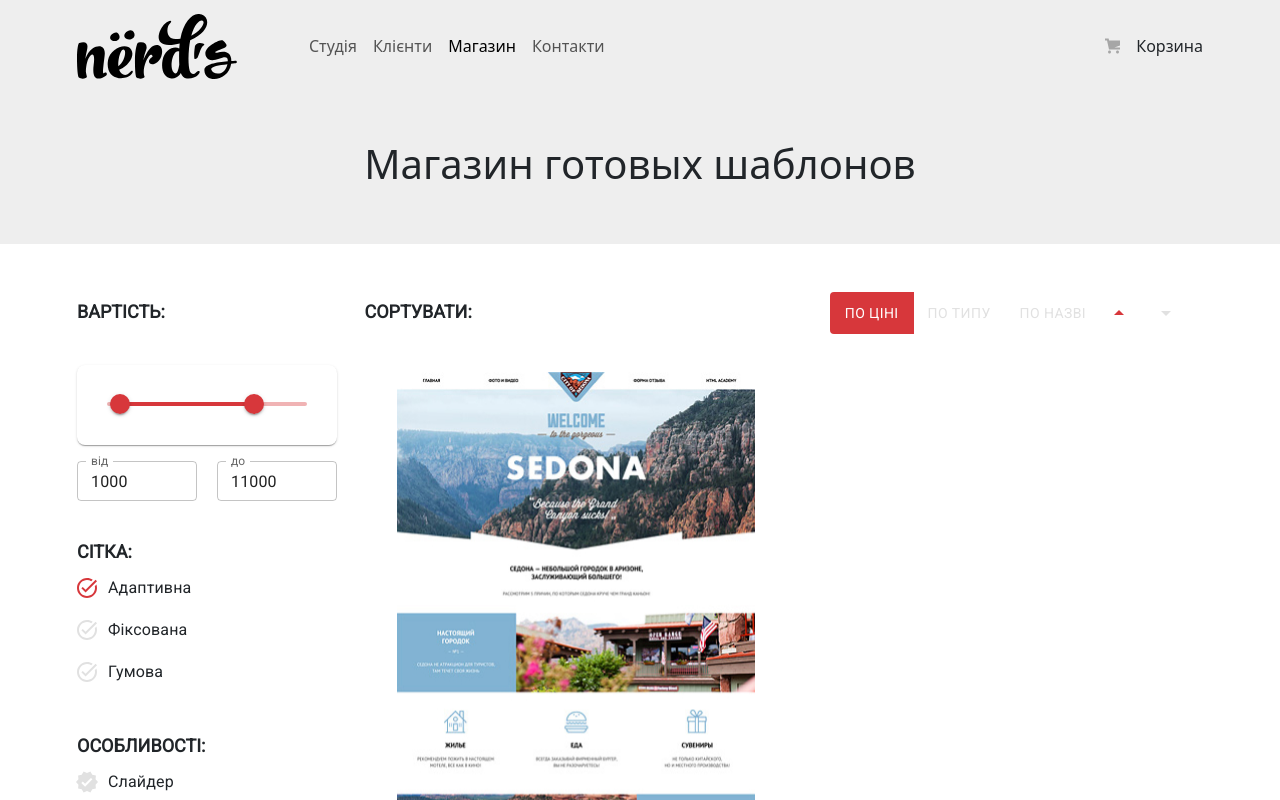
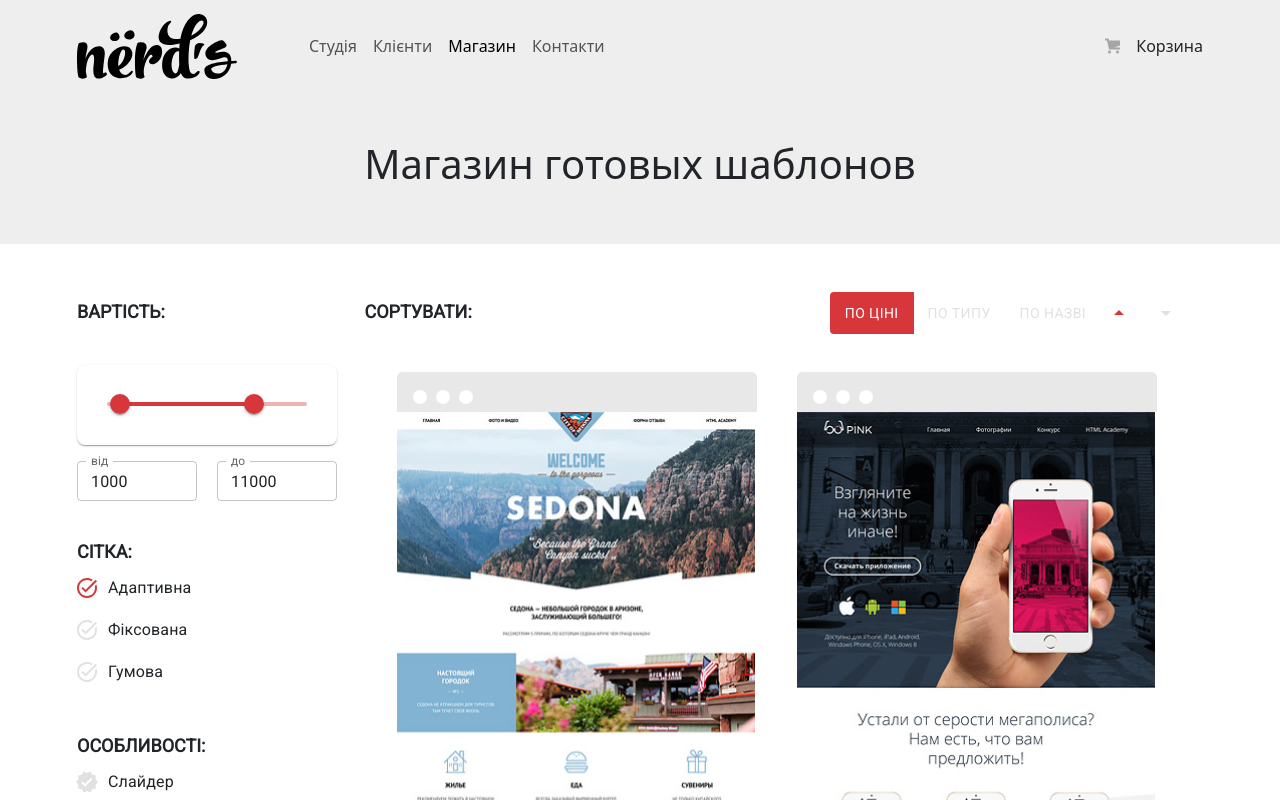
Before and after one commit to xSemuel/project-nerds, a React (Create React App) app: page /store in a window 1280 px wide. Shown: the top 800 px of the page. Built offline with nearby package versions, Linux system fonts and the light colour scheme.

Commit message:
feat: added css to CatalogCards component

```diff
--- a/src/components/catalog-cards/CatalogCards.jsx
+++ b/src/components/catalog-cards/CatalogCards.jsx
@@ -1,34 +1,180 @@
+/** @jsxImportSource @emotion/react */
+import { css } from '@emotion/react';
 import ButtonsShowCard from "./ButtonsShowCard"
 import { CATALOG_GOODS } from "../../constants"
+
+    const catalogList = css`
+        display: flex;
+        flex-wrap: wrap;
+        margin-bottom: 23px;
+    `
+    const catalogItem = css`
+        width: 360px;
+        height: 620px;
+        margin-right: 40px;
+        margin-bottom: 30px;
+        position: relative;
+        border-radius: 0 0 5px 5px;
+        cursor: pointer;
+        &:nth-child(2n) {
+            margin-right: 0;
+        }
+        &:hover {
+            box-shadow: 0px 6px 15px rgba(0, 0, 0), 0.25);
+            opacity: 1;
+            display: block;
+        }
+    `
+    const catalogSlider = css`
+        width: 360px;
+        height: 40px;
+        background-color: #4d4d4d;
+        opacity: 0.12;
+        padding: 13px 284px 13px 16px;
+        box-sizing: border-box;
+        border: 1px solid #4d4d4d;
+        border-radius: 5px 5px 0 0;
+        &:hover {
+            opacity: 1;
+        }
+    `
+    const circle = css `
+        display: inline-block;
+        position: relative;
+        left: 22px;
+        vertical-align: baseline;
+        width: 14px;
+        height: 14px;
+        border-radius: 50%;
+        background-color: #ffffff;
+        &::after {
+            content: "";
+            position: absolute;
+            width: 14px;
+            height: 14px;
+            border-radius: 50%;
+            background-color: #ffffff;
+            left: 23px;
+        }
+        &::before {
+            content: "";
+            position: absolute;
+            width: 14px;
+            height: 14px;
+            border-radius: 50%;
+            background-color: #ffffff;
+            right: 23px;
+        }
+
+    `
+    const catalogImg = css `
+        width: 358px;
+        height: 578px;
+        border: 1px solid rgba( 0, 0, 0), 0.1);
+        border-radius: 0 0 5px 5px;
+    `
+
+    const itemImg = css `
+        width: 358px;
+        height: 578px;
+        border-radius: 0 0 5px 5px;
+    `
+
+    const catalogItemDescription = css `
+        width: 360px;
+        min-height: 231px;
+        padding: 26px 52px 44px 52px;
+        border-radius: 0 0 5px 5px;
+        box-sizing: border-box;
+        position: absolute;
+        bottom: 0;
+        background-color: #eeeeee;
+        display: none;
+        overflow: hidden;
+        &:hover {
+            display: block;
+        }
+    `
+    const catalogItemDescriptionTitle = css `
+        margin: 0;
+        font-weight: 700;
+        font-size: 18px;
+        line-height: 30px;
+        text-align: center;
+        text-transform: uppercase;
+        margin-bottom: 12px;
+        display: -webkit-box;
+        -webkit-line-clamp: 2;
+        -webkit-box-orient: vertical;
+        overflow: hidden;
+    `
+    const catalogItemDescriptionLink = css `
+        &:hover {
+            color: #fb565a;
+        }
+        &:active {
+            color: #000000;
+            opacity: 0.3;
+        }
+    `
+    const catalogItemDescriptionContent = css `
+        line-height: 18px;
+        text-align: center;
+        color: #666666;
+        margin: 0;
+        margin-bottom: 32px;
+        display: -webkit-box;
+        -webkit-line-clamp: 10;
+        -webkit-box-orient: vertical;
+        overflow: hidden;
+    `
+    const btnCatalogItem  = css `
+        display: block;
+        width: 200px;
+        padding: 17px 72px 15px 72px;
+        box-sizing: border-box;
+        background-color: #fb565a;
+        margin: 0 auto;
+        cursor: pointer;
+            &:hover {
+                background-color: #e74246;
+            }
+            &:active {
+                background-color: #d7373b;
+                box-shadow: inset 0px 3px 0px rgba(0, 0, 0, 0.1);
+                outline: none;
+            }
+    `
 
 export const CatalogCards = () => {
     return (
         <>
-            <ul className="catalog-list">
+            <ul css={catalogList}>
 
                 {CATALOG_GOODS.map(({ title, srcLogo, alt, descName, descInfo, descAriaLabel, descPrice }, index) =>
 
-                <li key={index} className="catalog-item">
-                    <div className="catalog-slider">
-                        <div className="circle"></div>
+                <li key={index} css={catalogItem}>
+                    <div css={catalogSlider}>
+                        <div css={circle}></div>
                     </div>
-                    <div className="catalog-img">
+                    <div className={catalogImg}>
                         <h3 className="visually-hidden">{title}</h3>
-                        <img
+                        <img css={itemImg}
                             src={srcLogo}
                             width="358"
                             height="578"
                             alt={alt}
                         />
                     </div>
-                    <div className="catalog-item-description">
-                        <h3>
-                            <a href="!#" aria-label="открыть окно с демонстрацией сайта"
+                    <div css={catalogItemDescription}>
+                        <h3 css={catalogItemDescriptionTitle}>
+                            <a css={catalogItemDescriptionLink} href="!#" aria-label="открыть окно с демонстрацией сайта"
                             >{descName}</a>
                         </h3>
-                        <p>{descInfo}</p>
+                        <p css={catalogItemDescriptionContent}>{descInfo}</p>
                         <button
-                            className="btn btn-catalog-item"
+                            className="btn"
+                            css={btnCatalogItem}
                             type="button"
                             aria-label={descAriaLabel}
                         >
```
